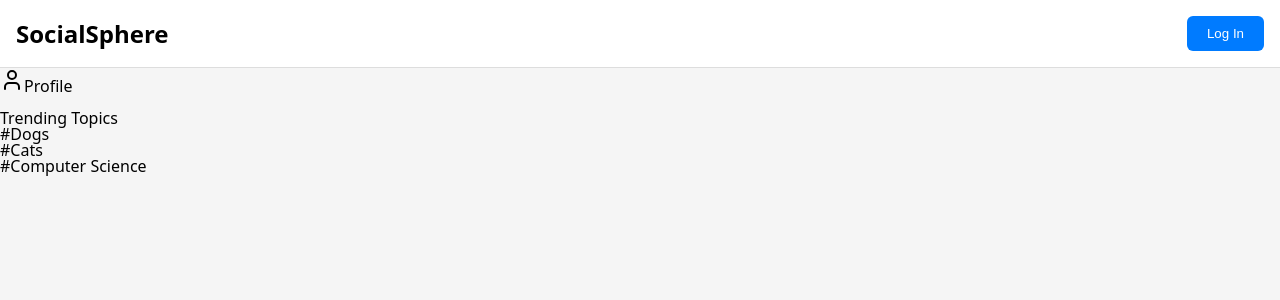
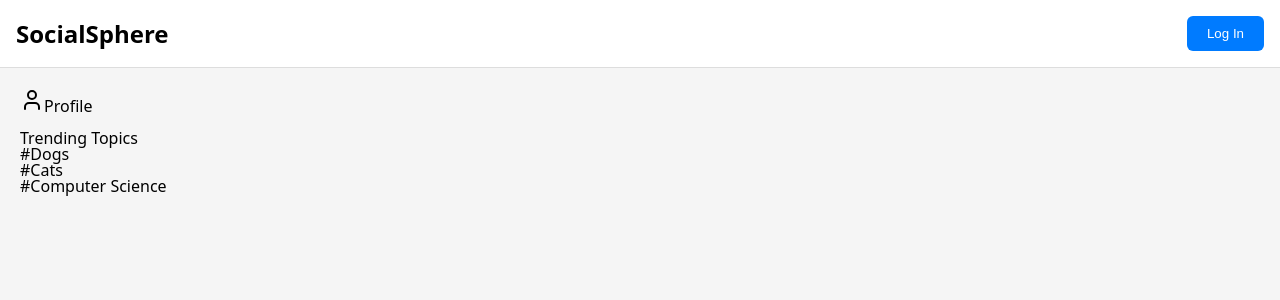
Before and after one commit to MyHKo/social-app-diploma, a React (Vite) app in the folder app/frontend/: page / in a window 1280 px wide. Shown: the top 300 px of the page. Built offline with nearby package versions, Linux system fonts and the light colour scheme.

Commit message:
Frontend: add styles to the home page

```diff
--- a/app/frontend/src/pages/Home/home.module.scss
+++ b/app/frontend/src/pages/Home/home.module.scss
@@ -1,3 +1,7 @@
 .content {
-
+    display: flex;
+    flex: 1;
+    padding: 20px;
+    gap: 20px;
+    background-color: #f5f5f5;
 }
```
